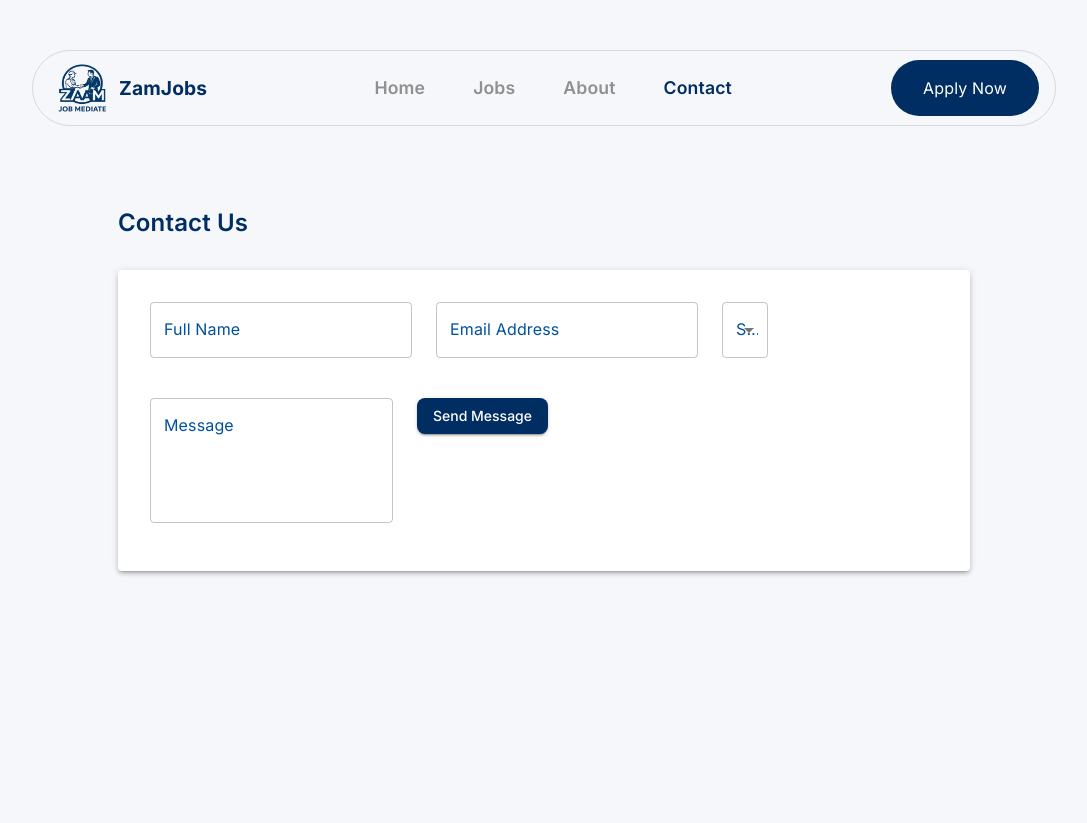
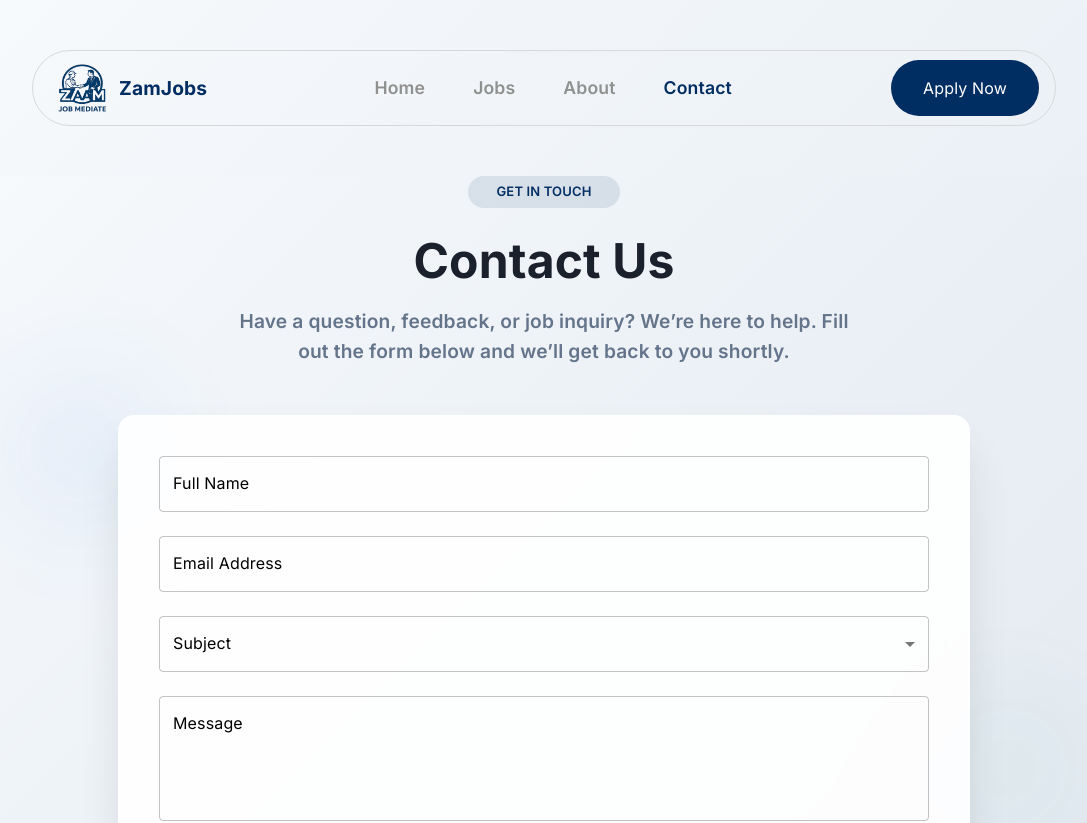
Before and after one commit to MhdRashidpadikkal/zam-jobs, a Next.js app: page /contact in a window 1280 px wide. Shown: the top 823 px of the page, without its empty margins (96-1183 px from the left). Before the commit the page ends 800 px from the top, so only its background shows below. Built offline with nearby package versions, Linux system fonts and the light colour scheme.

Commit message:
feat: about page ui created

```diff
--- /dev/null
+++ b/src/app/contact/components/ContactPage.tsx
@@ -0,0 +1,227 @@
+"use client";
+
+import React, { useEffect, useState } from 'react';
+import {
+  Typography,
+  Container,
+  TextField,
+  Button,
+  Paper,
+  Select,
+  Grid,
+  FormControl,
+  InputLabel,
+  MenuItem,
+  Chip,
+  Box,
+  Fade,
+  Slide,
+  useTheme,
+  alpha,
+} from '@mui/material';
+
+const ContactPage = () => {
+  const theme = useTheme();
+  const [isVisible, setIsVisible] = useState(false);
+
+  useEffect(() => {
+    setIsVisible(true);
+  }, []);
+
+  return (
+    <Box
+      sx={{
+        minHeight: '100vh',
+        background: 'linear-gradient(135deg, #f8fafc 0%, #f1f5f9 25%, #e2e8f0 100%)',
+        position: 'relative',
+        overflow: 'hidden',
+      }}
+    >
+      {/* Background Effects */}
+      <Box
+        sx={{
+          position: 'absolute',
+          inset: 0,
+          opacity: 0.3,
+          '&::before': {
+            content: '""',
+            position: 'absolute',
+            top: '8rem',
+            left: '2rem',
+            width: '18rem',
+            height: '18rem',
+            background: 'radial-gradient(circle, rgba(59, 130, 246, 0.3) 0%, transparent 70%)',
+            borderRadius: '50%',
+            filter: 'blur(40px)',
+            animation: 'pulse 3s ease-in-out infinite',
+          },
+          '&::after': {
+            content: '""',
+            position: 'absolute',
+            bottom: '4rem',
+            right: '2rem',
+            width: '18rem',
+            height: '18rem',
+            background: 'radial-gradient(circle, rgba(16, 185, 129, 0.3) 0%, transparent 70%)',
+            borderRadius: '50%',
+            filter: 'blur(40px)',
+            animation: 'pulse 3s ease-in-out infinite 1s',
+          },
+        }}
+      />
+
+      <Container maxWidth="md" sx={{ position: 'relative', zIndex: 10 }}>
+        {/* Header Section */}
+        <Fade in={isVisible} timeout={1000}>
+          <Box sx={{ textAlign: 'center', mb: 6 }}>
+            <Chip
+              label="GET IN TOUCH"
+              sx={{
+                backgroundColor: alpha('#002D62', 0.1),
+                color: '#002D62',
+                fontWeight: 600,
+                mb: 3,
+                px: 2,
+                py: 1,
+              }}
+            />
+            <Typography
+              variant="h2"
+              sx={{
+                fontWeight: 700,
+                fontSize: { xs: '2rem', md: '3rem' },
+                lineHeight: 1.2,
+                color: '#1a202c',
+              }}
+            >
+              Contact Us
+
+            </Typography>
+            <Typography
+              variant="h6"
+              sx={{
+                color: '#64748b',
+                mt: 2,
+                fontSize: '1.2rem',
+                maxWidth: '40rem',
+                mx: 'auto',
+              }}
+            >
+              Have a question, feedback, or job inquiry? We’re here to help. Fill out the form below and we’ll get back to you shortly.
+            </Typography>
+          </Box>
+        </Fade>
+
+        {/* Form Section */}
+        <Slide in={isVisible} direction="up" timeout={700}>
+          <Paper
+            elevation={0}
+            sx={{
+              background: 'rgba(255, 255, 255, 0.9)',
+              backdropFilter: 'blur(16px)',
+              border: '1px solid rgba(255, 255, 255, 0.3)',
+              borderRadius: '16px',
+              p: 5,
+              boxShadow: '0 25px 50px -12px rgba(0,0,0,0.15)',
+            }}
+          >
+            <Grid container spacing={3}>
+              <Grid size={{
+                xs: 12,
+
+              }}>
+                <TextField
+                InputProps={{
+                  sx: {
+                    color: 'black',
+                  },
+                }}
+                InputLabelProps={{
+                  sx: {
+                    color: 'black',
+                  },
+                }}
+                 fullWidth label="Full Name" variant="outlined" />
+              </Grid>
+              <Grid size={{
+                xs: 12,
+
+              }}>
+                <TextField
+                InputLabelProps={{
+                  sx: {
+                    color: 'black',
+                  },
+                }}
+                fullWidth label="Email Address" type="email" variant="outlined" />
+              </Grid>
+              <Grid size={{
+                xs: 12,
+              }}>
+                <FormControl fullWidth>
+                  <InputLabel
+                    sx={{
+                      color: 'black',
+                    }}
+                  >Subject</InputLabel>
+                  <Select label="Subject" defaultValue="">
+                    <MenuItem value="">Select Subject</MenuItem>
+                    <MenuItem value="job_inquiry">Job Inquiry</MenuItem>
+                    <MenuItem value="general">General Inquiry</MenuItem>
+                    <MenuItem value="feedback">Feedback</MenuItem>
+                  </Select>
+                </FormControl>
+              </Grid>
+              <Grid size ={{
+                xs: 12,
+              }}>
+                <TextField
+                InputLabelProps={{
+                  sx: {
+                    color: 'black',
+                  },
+                }}
+                 fullWidth label="Message" multiline rows={4} variant="outlined" />
+              </Grid>
+              <Grid size ={{
+                xs: 12,
+              }}>
+                <Button
+                  variant="contained"
+                  fullWidth
+                  sx={{
+                    background: 'linear-gradient(135deg, #002D62 0%, #3B82F6 100%)',
+                    color: 'white',
+                    fontWeight: 600,
+                    py: 1.5,
+                    fontSize: '1.1rem',
+                    borderRadius: '12px',
+                    boxShadow: '0 8px 25px rgba(0, 0, 0, 0.15)',
+                    transition: 'all 0.3s ease',
+                    '&:hover': {
+                      backgroundColor: 'linear-gradient(135deg, #002D62 0%, #3B82F6 100%)',
+                      transform: 'translateY(-2px) scale(1.04)',
+                      boxShadow: '0 12px 35px rgba(0, 0, 0, 0.2)',
+                    },
+                  }}
+                >
+                  Send Message
+                </Button>
+              </Grid>
+            </Grid>
+          </Paper>
+        </Slide>
+      </Container>
+
+      {/* Animation style */}
+      <style jsx global>{`
+        @keyframes pulse {
+          0%, 100% { opacity: 1; }
+          50% { opacity: 0.5; }
+        }
+      `}</style>
+    </Box>
+  );
+};
+
+export default ContactPage;
--- a/src/app/contact/page.tsx
+++ b/src/app/contact/page.tsx
@@ -1,76 +1,12 @@
-"use client";
+import React from 'react'
+import ContactPage from './components/ContactPage'
 
-import { Typography, Container, TextField, Button, Paper, Select, Grid, FormControl, InputLabel, MenuItem } from '@mui/material';
-import { useTheme } from '@mui/material/styles';
+function Page() {
+  return (
+    <div>
+      <ContactPage />
+    </div>
+  )
+}
 
-export default function ContactPage() {
-  const theme = useTheme();
-
-  return (
-    <Container maxWidth="md" sx={{ py: 4 }}>
-      <Typography variant="h4" component="h1" sx={{ mb: 4, color: theme.palette.primary.main, textDecoration: 'none' }}>
-        Contact Us
-      </Typography>
-
-      <Paper elevation={3} sx={{ p: 4 }}>
-        <Grid container spacing={3}>
-          <Grid item xs={12}>
-            <TextField
-              fullWidth
-              label="Full Name"
-              variant="outlined"
-              sx={{ mb: 2 }}
-            />
-          </Grid>
-          <Grid item xs={12}>
-            <TextField
-              fullWidth
-              label="Email Address"
-              type="email"
-              variant="outlined"
-              sx={{ mb: 2 }}
-            />
-          </Grid>
-          <Grid item xs={12}>
-            <FormControl fullWidth sx={{ mb: 2 }}>
-              <InputLabel>Subject</InputLabel>
-              <Select
-                label="Subject"
-                defaultValue=""
-              >
-                <MenuItem value="">Select Subject</MenuItem>
-                <MenuItem value="job_inquiry">Job Inquiry</MenuItem>
-                <MenuItem value="general">General Inquiry</MenuItem>
-                <MenuItem value="feedback">Feedback</MenuItem>
-              </Select>
-            </FormControl>
-          </Grid>
-          <Grid item xs={12}>
-            <TextField
-              fullWidth
-              label="Message"
-              multiline
-              rows={4}
-              variant="outlined"
-              sx={{ mb: 2 }}
-            />
-          </Grid>
-          <Grid item xs={12}>
-            <Button
-              variant="contained"
-              fullWidth
-              sx={{
-                backgroundColor: theme.palette.primary.main,
-                '&:hover': {
-                  backgroundColor: theme.palette.secondary.main,
-                }
-              }}
-            >
-              Send Message
-            </Button>
-          </Grid>
-        </Grid>
-      </Paper>
-    </Container>
-  );
-}
+export default Page
--- a/src/app/globals.css
+++ b/src/app/globals.css
@@ -2,4 +2,5 @@ body {
   margin: 0;
   font-family: var(--font-inter), "Inter", sans-serif;
   overflow-x: hidden;
+  background: linear-gradient(135deg, #f8fafc 0%, #f1f5f9 25%, #e2e8f0 100%)
 }
--- a/src/app/layout.tsx
+++ b/src/app/layout.tsx
@@ -2,6 +2,7 @@ import { CssBaseline } from "@mui/material";
 import { Inter } from "next/font/google";
 import "./globals.css";
 import Providers from "./providers";
+import Footer from "@/components/Footer";
 
 const inter = Inter({
   subsets: ["latin"],
@@ -17,7 +18,10 @@ export default async function RootLayout({
     <html lang="en">
       <body className={`${inter.variable} font-sans`}>
         <CssBaseline />
-        <Providers>{children}</Providers>
+        <Providers>
+          {children}
+          <Footer />
+        </Providers>
       </body>
     </html>
   );
```
